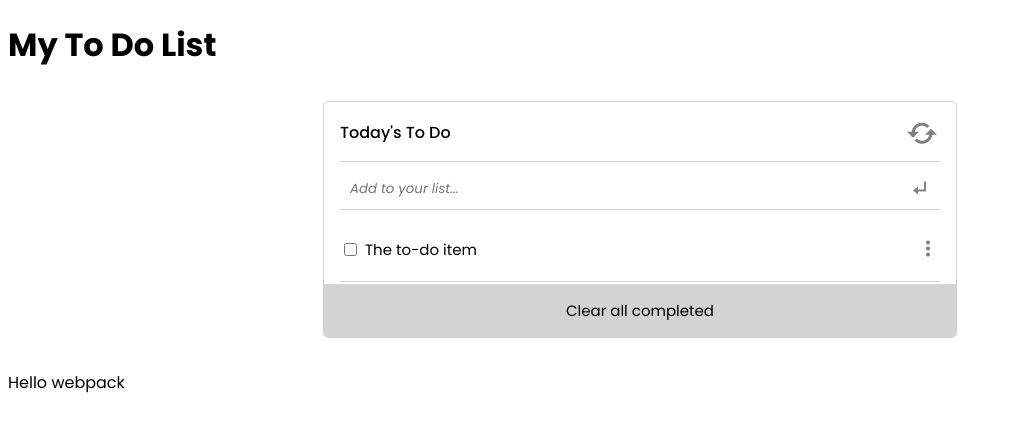
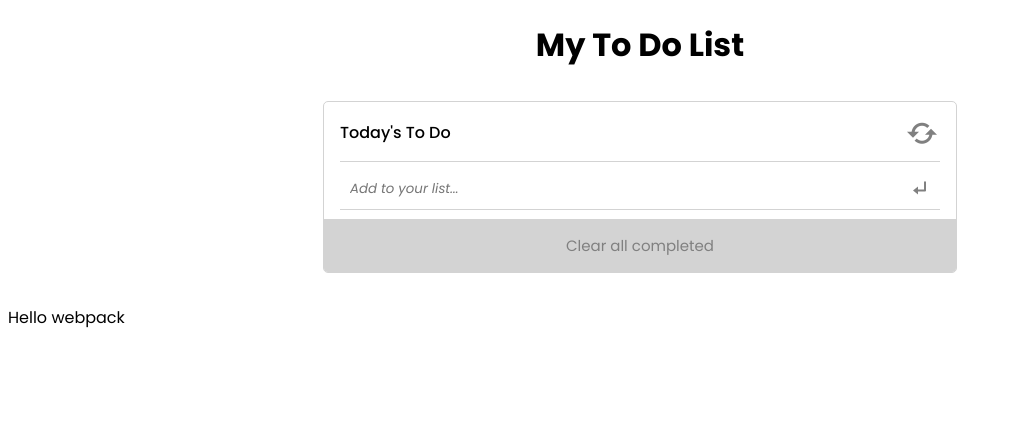
Before and after one commit to marvin-nyalik/Webpack-To-Do-List, a website built with webpack: page src/index.html in a window 1280 px wide. Shown: the whole page, without its empty margins (0-1011 px from the left). Built offline with nearby package versions, Linux system fonts and the light colour scheme.

Commit message:
Update all source files

```diff
--- a/src/index.html
+++ b/src/index.html
@@ -8,7 +8,7 @@
     <link href='https://unpkg.com/boxicons@2.1.4/css/boxicons.min.css' rel='stylesheet'>
 </head>
 <body>
-    <h1>My To Do List</h1>
+    <h1 class="heading">My To Do List</h1>
     <section class="to-do-container" id="to-do-container">
         <div class="headline">
             <p class="title">Today's To Do</p>
@@ -18,14 +18,8 @@
             <input type="text" placeholder="Add to your list...">
             <i class='bx bx-subdirectory-left'></i>
         </div>
-        <ul class="nav-list">
-            <li>
-                <div class="to-do-item">
-                    <input type="checkbox" id="demoCheckbox" name="checkbox" value="1">
-                    <p>The to-do item</p>
-                </div>
-                <i class='bx bx-dots-vertical-rounded to-do-more'> </i>
-            </li>
+        <ul class="nav-list" id="list">
+
         </ul>
         <div class="to-do-footer">
             <p>Clear all completed</p>
--- a/src/style.css
+++ b/src/style.css
@@ -2,6 +2,10 @@
 * {
   font-family: poppins;
 }
+.heading {
+  text-align: center;
+}
+
 .to-do-container {
   display: flex;
   width: 50%;
@@ -85,6 +89,10 @@
   font-size: 15px;
 }
 
+.to-do-item i {
+  cursor: pointer;
+}
+
 .nav-list li i {
   font-size: 24px;
   color: grey;
@@ -99,3 +107,7 @@
   cursor: pointer;
   font-size: 15px;
 }
+
+.to-do-footer p {
+  color: grey;
+}
```
